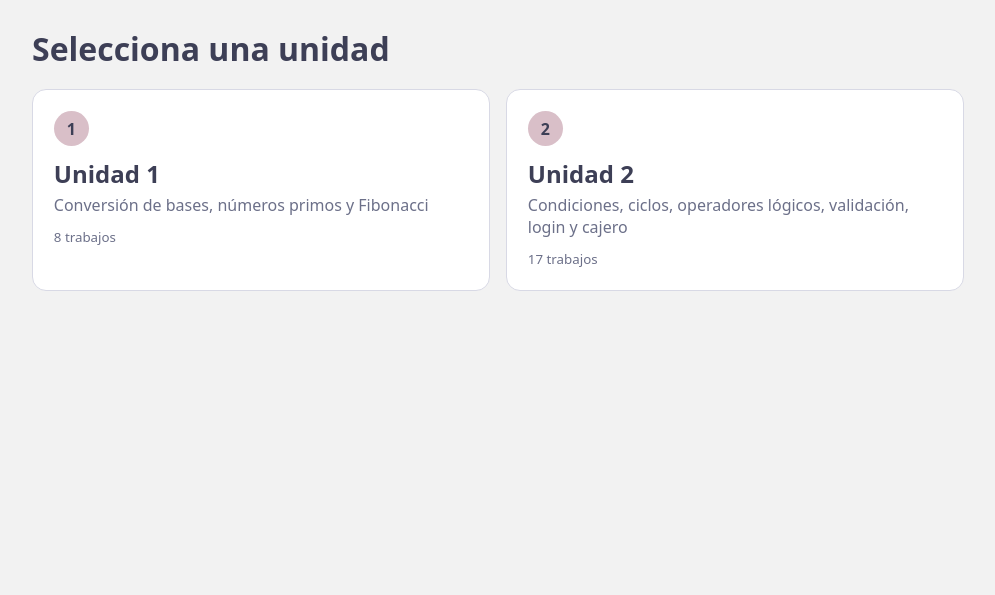
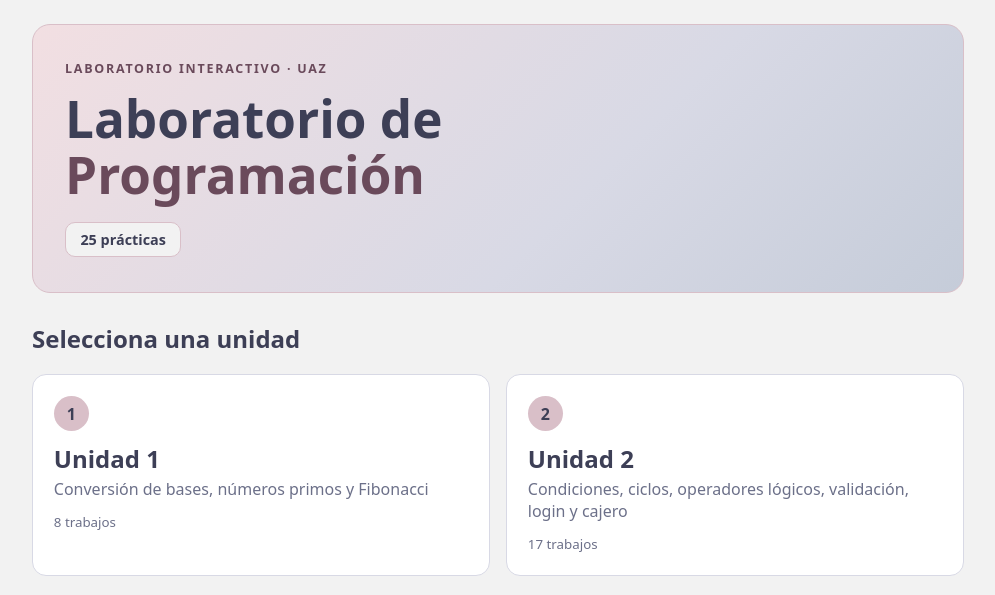
Before and after one commit to theGoat-V/lab_IP, a Flask app: page / in a window 1280 px wide. Shown: the part 52-647 px from the top of the page, without its empty margins (142-1137 px from the left). Run offline with Flask 3, Linux system fonts and the light colour scheme.

Commit message:
UP date: 2024-06-19 15:30:00

```diff
--- a/Proyecto_final/menu_flask/app.py
+++ b/Proyecto_final/menu_flask/app.py
@@ -45,7 +45,8 @@ def inyectar_unidades():
 
 @app.route("/")
 def inicio():
-    return render_template("index.html", unidades=UNIDADES)
+    total = sum(len(u["trabajos"]) for u in UNIDADES.values())
+    return render_template("index.html", unidades=UNIDADES, total=total)
 
 
 @app.route("/unidad/<int:num>")
--- a/Proyecto_final/menu_flask/static/style.css
+++ b/Proyecto_final/menu_flask/static/style.css
@@ -61,3 +61,12 @@ button.secundario:hover{background:var(--lavanda)}
 pre{margin:0;overflow:auto;max-height:520px;background:var(--gris);border:1px solid var(--lavanda);padding:.9rem;border-radius:10px;font-size:.85rem;line-height:1.45}
 .volver{display:inline-block;margin-top:1rem}
 .aviso{background:var(--blanco);border:1px dashed var(--azul-gris);padding:1rem;border-radius:10px;color:var(--mut)}
+
+/* Ventana de bienvenida (inicio) */
+.hero{padding:2.2rem 2rem;border:1px solid var(--rosa);border-radius:18px;background:linear-gradient(135deg,var(--rosa-claro),var(--lavanda) 60%,var(--azul-gris))}
+.hero-eyebrow{margin:0 0 .8rem;font-size:.78rem;font-weight:700;letter-spacing:.14em;text-transform:uppercase;color:var(--link)}
+.hero h1{margin:0 0 1.2rem;font-size:clamp(2rem,5vw,3.2rem);line-height:1.1;color:var(--txt)}
+.hero h1 span{display:block;color:var(--link)}
+.hero-etiquetas{display:flex;gap:.6rem;flex-wrap:wrap;list-style:none;margin:0;padding:0}
+.hero-etiquetas li{padding:.45rem .9rem;border:1px solid var(--rosa);border-radius:10px;background:var(--gris);color:var(--txt);font-weight:600;font-size:.9rem}
+.seccion{margin:1.8rem 0 0}
--- a/Proyecto_final/menu_flask/templates/index.html
+++ b/Proyecto_final/menu_flask/templates/index.html
@@ -1,6 +1,14 @@
 {% extends "base.html" %}
 {% block contenido %}
-<h1>Selecciona una unidad</h1>
+<section class="hero">
+  <p class="hero-eyebrow">Laboratorio interactivo · UAZ</p>
+  <h1>Laboratorio de <span>Programación</span></h1>
+  <ul class="hero-etiquetas">
+    <li>{{ total }} prácticas</li>
+  </ul>
+</section>
+
+<h2 class="seccion">Selecciona una unidad</h2>
 <div class="rejilla">
   {% for n, u in unidades.items() %}
     {% if u.trabajos %}
```
